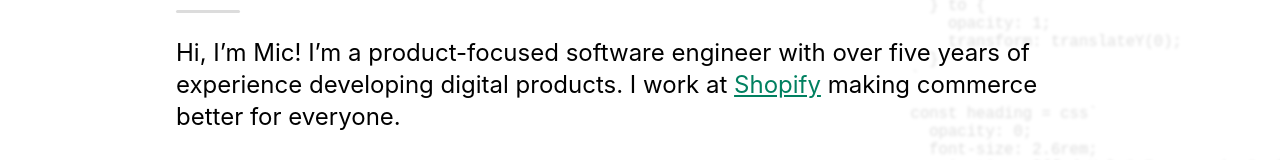
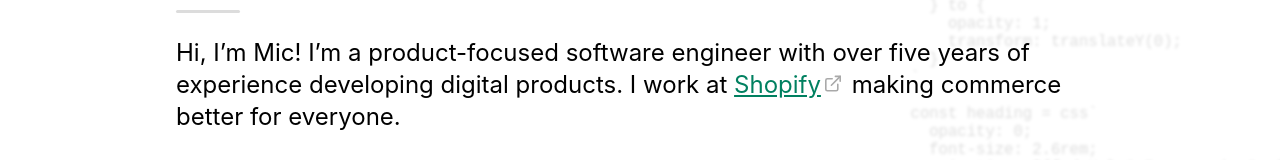
Before and after one commit to mic-css/mic-css.github.io, a React (Create React App) app: page / in a window 1280 px wide. Shown: the part 417-577 px from the top of the page. Built offline with nearby package versions, Linux system fonts and the light colour scheme.

Commit message:
Tweak Shopify link

```diff
--- a/src/components/About.js
+++ b/src/components/About.js
@@ -1,6 +1,7 @@
 /** @jsxImportSource @emotion/react */
 import { css, keyframes } from "@emotion/react"
 import { useEffect } from "react"
+import { ReactComponent as ExternalLinkIcon } from "../assets/external-link.svg"
 
 const container = css`
   position: relative;
@@ -75,6 +76,12 @@ const shopifyLink = css`
   color: #008060;
 `
 
+const externalLinkIcon = css`
+  height: 0.8em;
+  color: darkgrey;
+  stroke-width: 2;
+`
+
 const code = css`
   display: none;
   @media (min-width: 420px) {
@@ -116,8 +123,9 @@ export default function About() {
             Hi, I&#x2019;m Mic! I&#x2019;m a product-focused software engineer
             with over five years of experience developing digital products. I
             work at{" "}
-            <a css={shopifyLink} href="shopify.com">
+            <a css={shopifyLink} href="https://shopify.com" target="blank">
               Shopify
+              <ExternalLinkIcon css={externalLinkIcon} />
             </a>{" "}
             making commerce better for everyone.
           </p>
```
Also changed, not shown: src/assets/external-link.svg (added).
